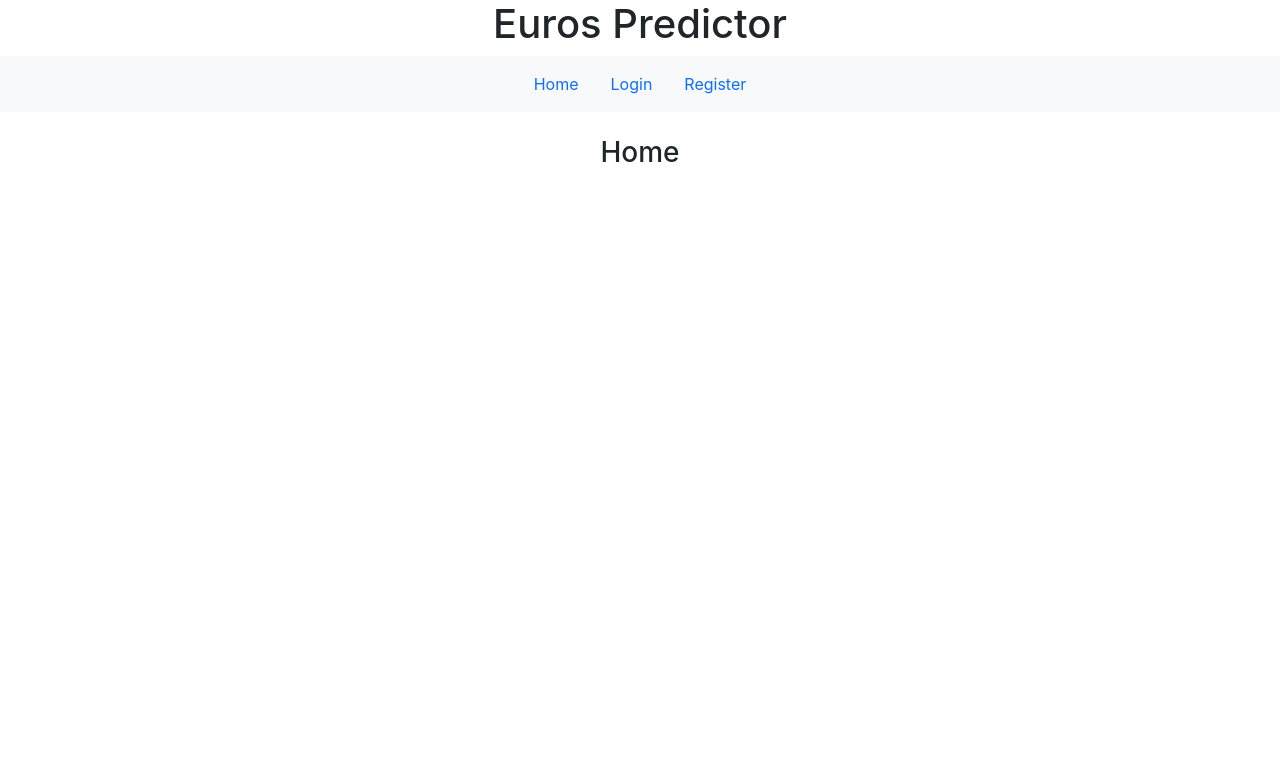
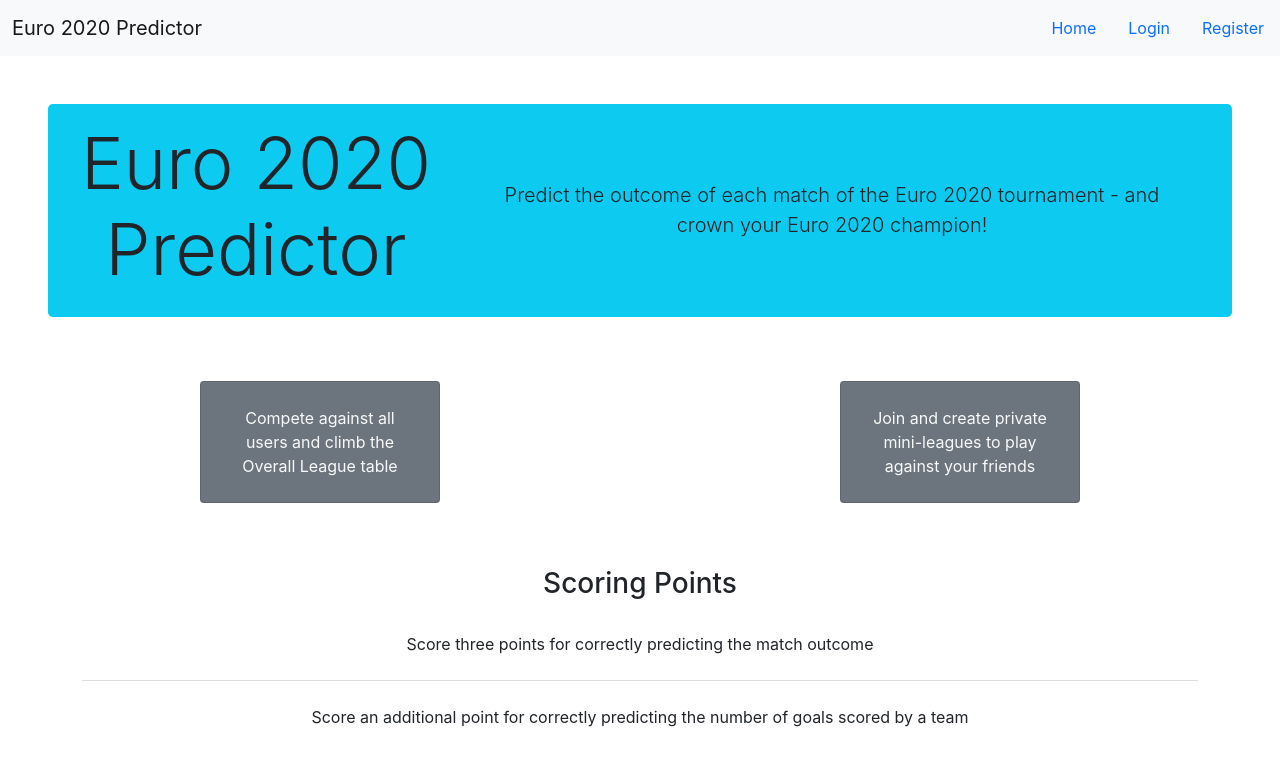
Before and after one commit to Stanhoucke/euros_predictor, a React (Create React App) app in the folder frontend/: page / in a window 1280 px wide. Shown: the top 766 px of the page. Built offline with nearby package versions, Linux system fonts and the light colour scheme; no server answers.

Commit message:
homepage

```diff
--- a/frontend/src/App.js
+++ b/frontend/src/App.js
@@ -182,8 +182,6 @@ function App() {
 
   return (
     <div className="App">
-      <h1>Euros Predictor</h1>
-
       <Router>
         <NavBar token={token} handleLogout={handleLogout}/>
 
--- a/frontend/src/components/NavBar.js
+++ b/frontend/src/components/NavBar.js
@@ -22,6 +22,10 @@ const NavBar = ({token, handleLogout}) => {
 
     return (
         <nav className="navbar navbar-expand-lg navbar-light bg-light mb-4 justify-content-center">
+            <div className="container-fluid">
+                <Link to={"/"} className="navbar-brand">Euro 2020 Predictor</Link>
+
+            </div>
             <Link to={"/"} className="nav-link">Home</Link>
             {authLinks()}
         </nav>
--- a/frontend/src/containers/Home.js
+++ b/frontend/src/containers/Home.js
@@ -3,7 +3,34 @@ import React from 'react';
 const Home = () => {
     return (
         <>
-            <h3>Home</h3>
+            <div className="row m-5 p-3 bg-info rounded-3">
+                <h3 className="col-sm-4 display-2">Euro 2020 Predictor</h3>
+                <span className="col-sm-8 lead d-flex align-items-center p-5">
+                    Predict the outcome of each match of the Euro 2020 tournament - and crown your Euro 2020 champion!
+                </span>
+            </div>
+
+            <div class="d-flex flex-row flex-wrap justify-content-around mb-5">
+                <div class="p-4 m-3 card justify-content-center bg-secondary text-light" style={{width: 15 + 'em'}}>
+                    Compete against all users and climb the Overall League table
+                </div>
+                <div class="p-4 m-3 card justify-content-center bg-secondary text-light" style={{width: 15 + 'em'}}>
+                    Join and create private mini-leagues to play against your friends
+                </div>
+            </div>
+
+            <div className="container mb-5">
+                <h3>Scoring Points</h3>
+                <ul className="list-group list-group-flush">
+                    <li className="list-group-item p-4">
+                        Score three points for correctly predicting the match outcome
+                    </li>
+                    <li className="list-group-item p-4">
+                        Score an additional point for correctly predicting the number of goals scored by a team
+                    </li>
+
+                </ul>
+            </div>
         </>
     )
 }
```
